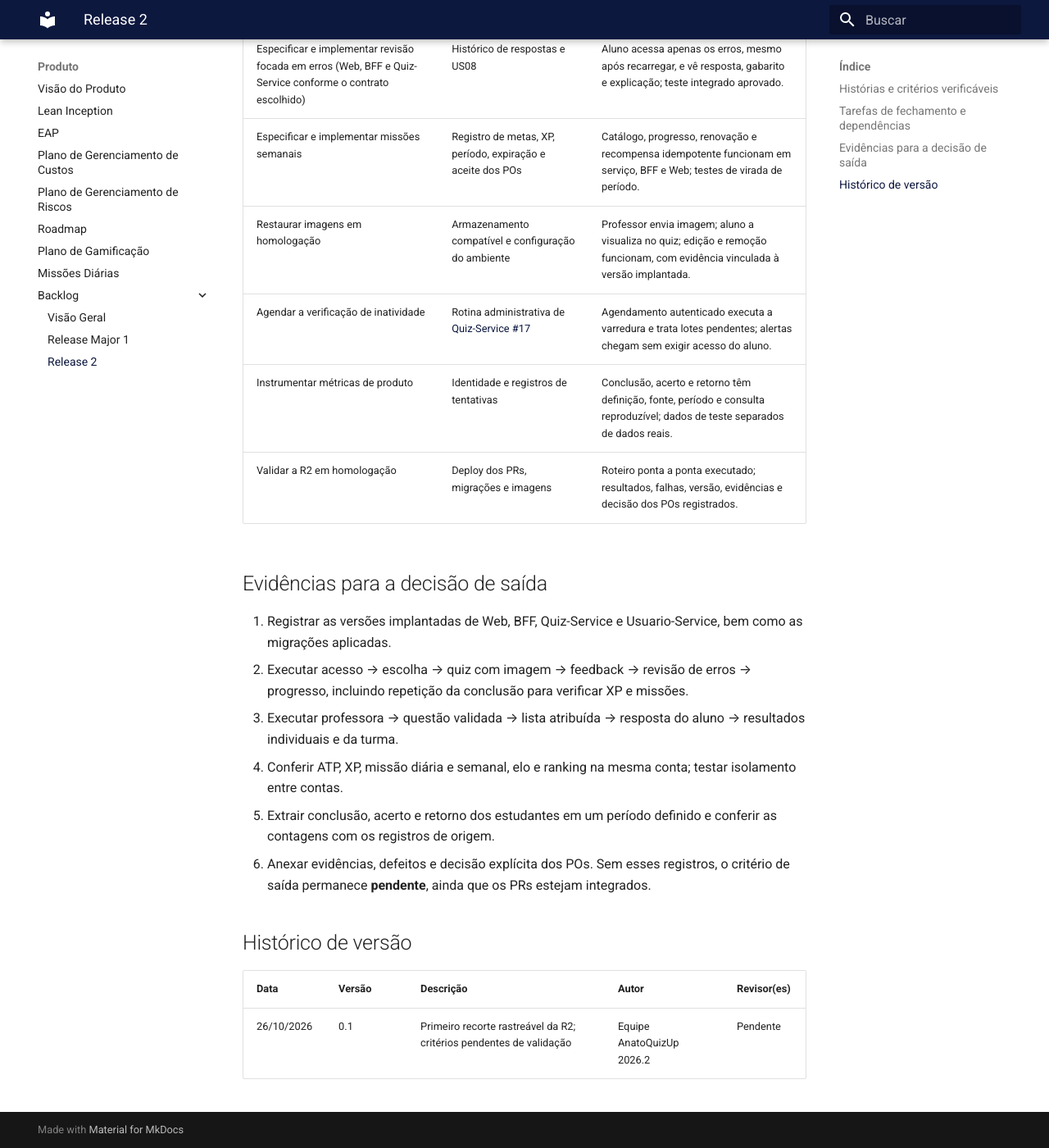
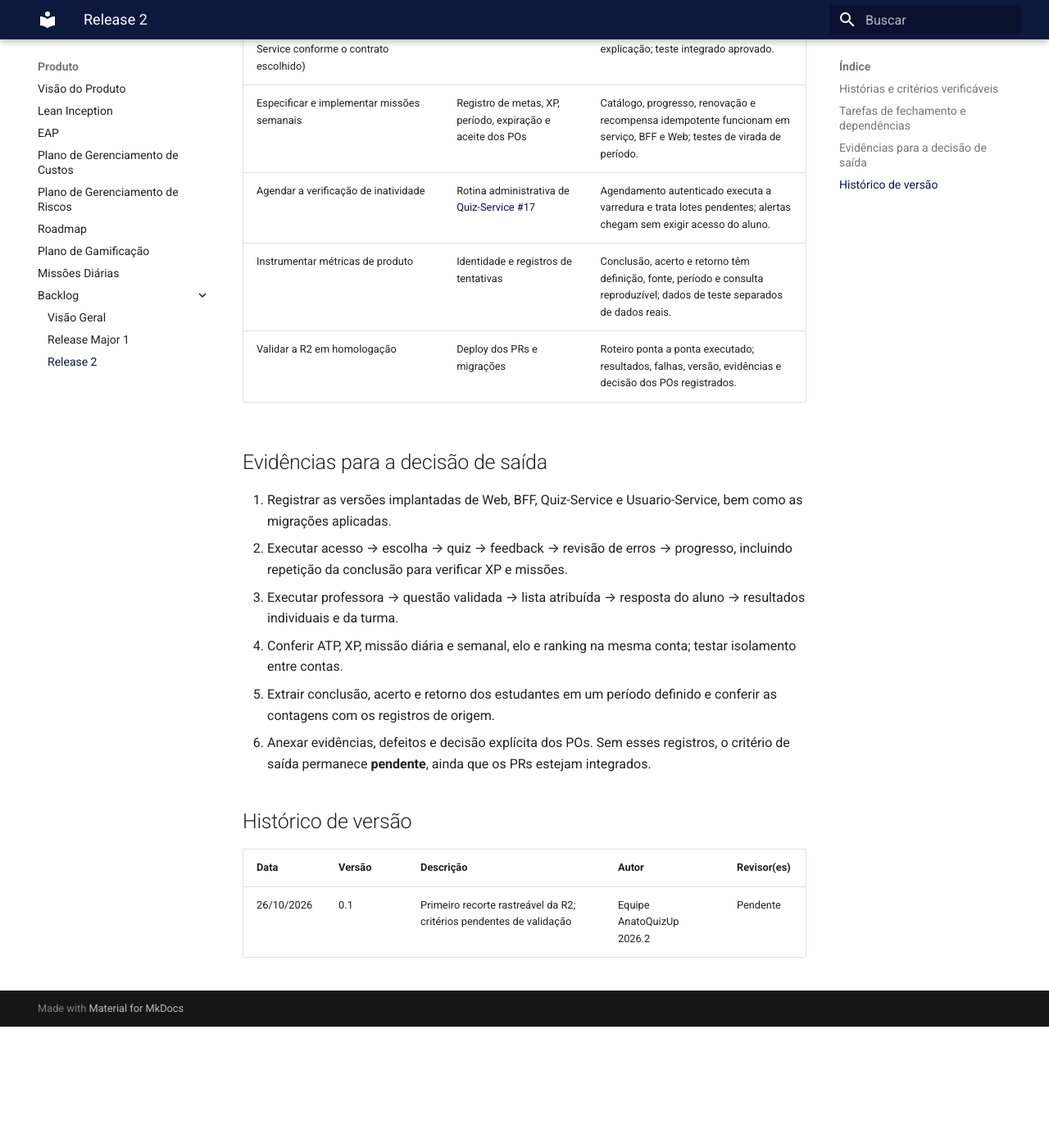
Before and after one commit to fga-eps-mds/2026-2-AnatoQuizUp-Doc, an MkDocs documentation site: the page built from docs/backlog/release-2.md, in a window 1280 px wide and 1400 px high, scrolled down 1832 px. Shown: the whole window at 82% size. Built offline with MkDocs 1.6.1 and Material for MkDocs 9.7.7, drawn with Linux system fonts in a browser that asks for light colours; after the commit the page ends 3084 px from its top, so only the background shows below that; some of the changed text lies outside the part shown.

Commit message:
docs: retirar imagens radiologicas do recorte R2

```diff
--- a/docs/backlog/release-2.md
+++ b/docs/backlog/release-2.md
@@ -7,7 +7,7 @@
 | História | Prioridade | Critério de aceite da R2 | Estado em 26/10 | Evidência e pendência |
 | --- | --- | --- | --- | --- |
 | US04 — XP e nível | Must | Quiz concluído credita XP uma vez, atualiza nível, histórico e ranking. | Código integrado; homologação pendente | [Web #12](https://github.com/fga-eps-mds/2026-2-AnatoQuizUp-Web/pull/12), [Quiz-Service #10](https://github.com/fga-eps-mds/2026-2-AnatoQuizUp-Quiz-Service/pull/10) |
-| US06 e US07 — quiz e feedback | Must | Aluno seleciona tema/dificuldade, responde questões e vê gabarito e explicação. Questões com imagem são exibidas. | Fluxo herdado; imagem indisponível na homologação | [Guia do ambiente](../operacao/ambiente-homologacao.md) registra armazenamento desativado; restaurar e retestar. |
+| US06 e US07 — quiz e feedback | Must | Aluno seleciona tema/dificuldade, responde questões e vê gabarito e explicação. | Fluxo herdado; aceite R2 pendente | Validar percurso integrado sem imagens radiológicas nesta entrega. |
 | US08 — revisão de erros | Must | Após errar, aluno encontra suas questões erradas, vê sua resposta, gabarito e explicação e consegue revisar o conteúdo. | Parcial | O histórico mostra respostas e explicações, mas não oferece seleção exclusiva de erros; especificar e implementar o fluxo. |
 | US09 e US10 — listas da professora | Must | Professora seleciona questões, atribui lista a turma e consulta resultados individuais e coletivos. | Funcionalidade herdada; aceite R2 pendente | Executar percurso integrado com professora e aluno e registrar evidências. |
 | US16 — escolha do quiz | Must | Aluno escolhe disciplina, tema e dificuldade antes de começar; opções sem questões não iniciam um quiz inválido. | Parcial | Tema e dificuldade existem em [EscolhaQuizPage](https://github.com/fga-eps-mds/2026-2-AnatoQuizUp-Web/blob/main/src/pages/quizAluno/ui/EscolhaQuizPage.tsx); disciplina e estado sem questões requerem conferência. |
@@ -23,15 +23,14 @@
 | --- | --- | --- |
 | Especificar e implementar revisão focada em erros (Web, BFF e Quiz-Service conforme o contrato escolhido) | Histórico de respostas e US08 | Aluno acessa apenas os erros, mesmo após recarregar, e vê resposta, gabarito e explicação; teste integrado aprovado. |
 | Especificar e implementar missões semanais | Registro de metas, XP, período, expiração e aceite dos POs | Catálogo, progresso, renovação e recompensa idempotente funcionam em serviço, BFF e Web; testes de virada de período. |
-| Restaurar imagens em homologação | Armazenamento compatível e configuração do ambiente | Professor envia imagem; aluno a visualiza no quiz; edição e remoção funcionam, com evidência vinculada à versão implantada. |
 | Agendar a verificação de inatividade | Rotina administrativa de [Quiz-Service #17](https://github.com/fga-eps-mds/2026-2-AnatoQuizUp-Quiz-Service/pull/17) | Agendamento autenticado executa a varredura e trata lotes pendentes; alertas chegam sem exigir acesso do aluno. |
 | Instrumentar métricas de produto | Identidade e registros de tentativas | Conclusão, acerto e retorno têm definição, fonte, período e consulta reproduzível; dados de teste separados de dados reais. |
-| Validar a R2 em homologação | Deploy dos PRs, migrações e imagens | Roteiro ponta a ponta executado; resultados, falhas, versão, evidências e decisão dos POs registrados. |
+| Validar a R2 em homologação | Deploy dos PRs e migrações | Roteiro ponta a ponta executado; resultados, falhas, versão, evidências e decisão dos POs registrados. |
 
 ## Evidências para a decisão de saída
 
 1. Registrar as versões implantadas de Web, BFF, Quiz-Service e Usuario-Service, bem como as migrações aplicadas.
-2. Executar acesso → escolha → quiz com imagem → feedback → revisão de erros → progresso, incluindo repetição da conclusão para verificar XP e missões.
+2. Executar acesso → escolha → quiz → feedback → revisão de erros → progresso, incluindo repetição da conclusão para verificar XP e missões.
 3. Executar professora → questão validada → lista atribuída → resposta do aluno → resultados individuais e da turma.
 4. Conferir ATP, XP, missão diária e semanal, elo e ranking na mesma conta; testar isolamento entre contas.
 5. Extrair conclusão, acerto e retorno dos estudantes em um período definido e conferir as contagens com os registros de origem.
```
Also changed, not shown: docs/backlog/visao-geral.md (+1 -1 lines), docs/produto/roadmap.md (+1 -1 lines).
